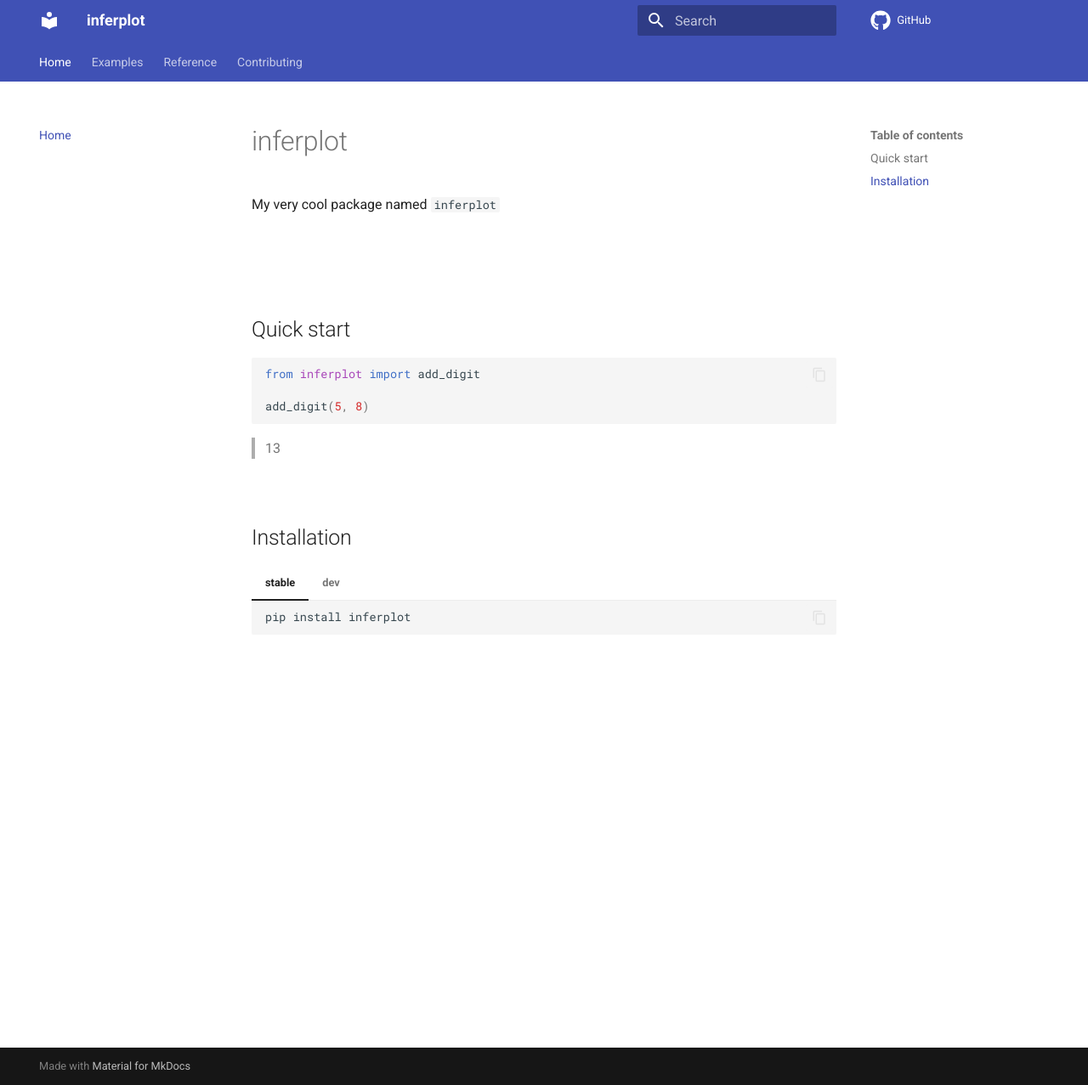
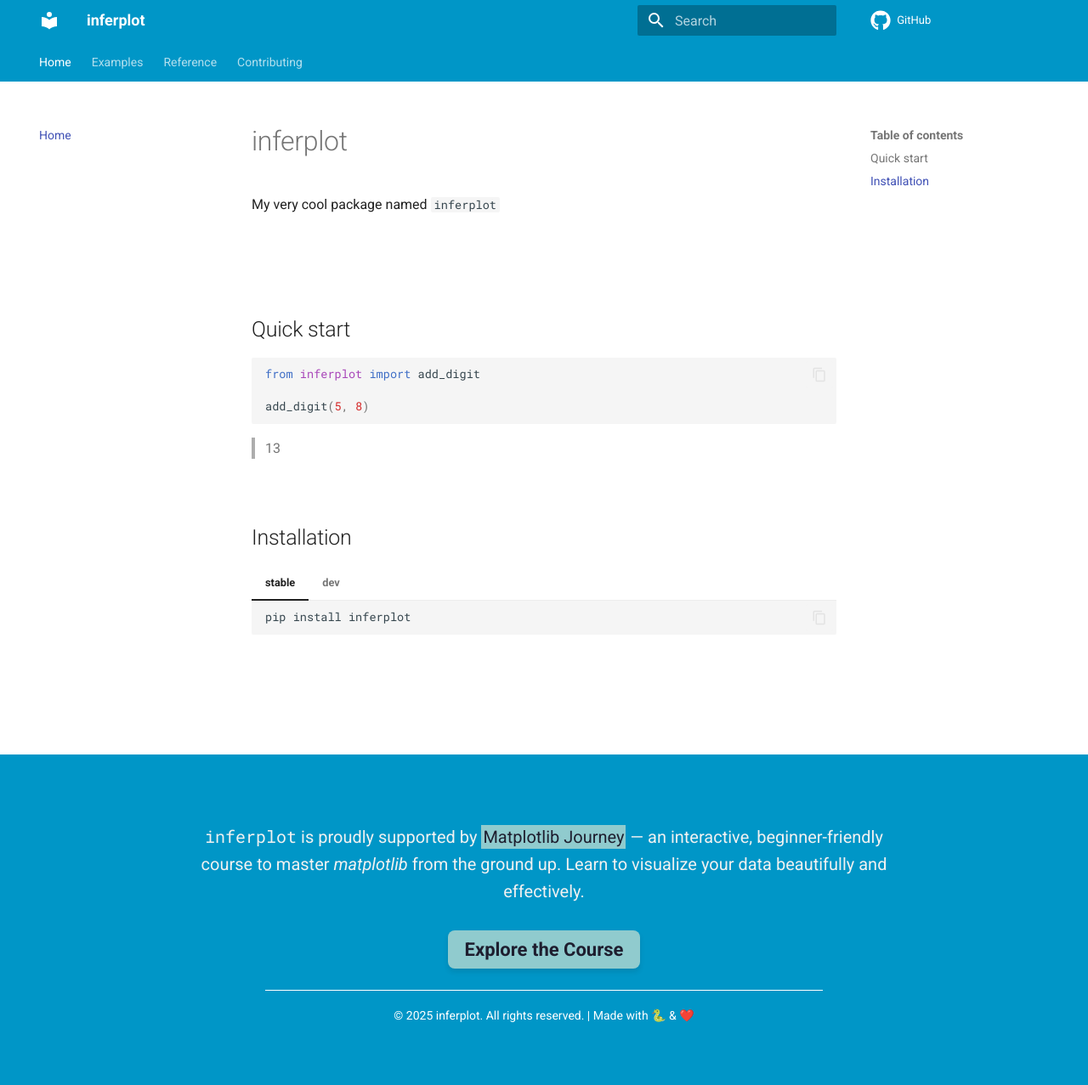
Before and after one commit to y-sunflower/fleur, an MkDocs documentation site: the page built from docs/index.md, in a window 1280 px wide and 1277 px high. Shown: the whole window at 85% size. Built offline with MkDocs 1.6.1 and Material for MkDocs 9.7.7, drawn with Linux system fonts in a browser that asks for light colours; comment, search, counter and statistics services are not loaded.

```diff
--- a/docs/stylesheets/style.css
+++ b/docs/stylesheets/style.css
@@ -3,3 +3,17 @@
 h4 {
   margin-top: 3em !important;
 }
+
+.md-header {
+  background-color: #0096c7;
+}
+
+.md-tabs {
+  background-color: #0096c7;
+}
+
+@media (max-width: 768px) {
+  .md-nav--primary .md-nav__title[for="__drawer"] {
+    background-color: #0096c7;
+  }
+}
--- a/mkdocs.yaml
+++ b/mkdocs.yaml
@@ -4,6 +4,7 @@
 
 theme:
   name: material
+  custom_dir: overrides
   features:
     - content.code.copy
     - navigation.path
--- /dev/null
+++ b/overrides/partials/footer.html
@@ -0,0 +1,106 @@
+<style>
+  footer.custom-footer {
+    background-color: #0096c7;
+    color: #f1f1f1;
+    padding: 20px 20px;
+    text-align: center;
+    margin-top: 50px;
+  }
+
+  .footer-container {
+    padding: 40px;
+    max-width: 900px;
+    margin: auto;
+  }
+
+  .footer-heading a {
+    color: inherit;
+    text-decoration: none;
+    position: relative;
+  }
+
+  .footer-heading a::after {
+    content: "";
+    position: absolute;
+    width: 0;
+    height: 2px;
+    bottom: -5px;
+    left: 0;
+    background-color: rgb(144, 203, 206);
+    transition: width 0.3s ease;
+  }
+
+  .footer-heading a:hover::after {
+    width: 100%;
+  }
+
+  .footer-description {
+    font-size: 1rem;
+    line-height: 1.6;
+    margin-bottom: 20px;
+  }
+
+  .footer-link {
+    display: inline-block;
+    margin-top: 10px;
+    padding: 10px 20px;
+    background-color: rgb(144, 203, 206);
+    color: #1e1e2f;
+    text-decoration: none;
+    border-radius: 8px;
+    font-weight: bold;
+    font-size: 1.1rem;
+    transition: all 0.3s ease;
+    box-shadow: 0 4px 6px rgba(0, 0, 0, 0.1);
+  }
+
+  .footer-link:hover {
+    background-color: rgb(144, 203, 206);
+    transform: translateY(-3px);
+    box-shadow: 0 6px 8px rgba(0, 0, 0, 0.15);
+  }
+
+  .footer-link:active {
+    transform: translateY(5px);
+  }
+
+  .footer-hr {
+    margin: 25px auto 20px;
+    border: 0;
+    border-top: 1px solid white;
+    width: 80%;
+  }
+
+  .footer-copy {
+    font-size: 0.7rem;
+    color: #ffffff;
+  }
+
+  .course-name {
+    background-color: rgb(144, 203, 206);
+    color: #1e1e2f;
+    padding: 2px;
+  }
+</style>
+
+<footer class="custom-footer">
+  <div class="footer-container">
+    <p class="footer-description">
+      <code>inferplot</code> is proudly supported by
+      <span class="course-name">Matplotlib Journey</span> — an interactive,
+      beginner-friendly course to master <em>matplotlib</em> from the ground up.
+      Learn to visualize your data beautifully and effectively.
+    </p>
+    <a
+      href="https://matplotlib-journey.com"
+      target="_blank"
+      class="footer-link"
+    >
+      Explore the Course
+    </a>
+    <hr class="footer-hr" />
+    <p class="footer-copy">
+      &copy; 2025 inferplot. All rights reserved. | Made with 🐍 & ❤️
+    </p>
+  </div>
+</footer>
--- a/pyproject.toml
+++ b/pyproject.toml
@@ -17,7 +17,7 @@
 ]
 dependencies = [
     "matplotlib>=3.9.4",
-    "narwhals>=1.28.0",
+    "narwhals>=1.41.0",
     "scipy>=1.13.1",
 ]
 
@@ -41,6 +41,8 @@
     "mkdocs-material>=9.6.9",
     "mkdocstrings-python>=1.16.5",
     "mkdocs-matplotlib>=0.10.1",
+    "polars>=1.30.0",
+    "narwhals>=1.28.0",
 ]
 quarto = [
     "jupyter>=1.1.1",
```
Also changed, not shown: 4 other files.
